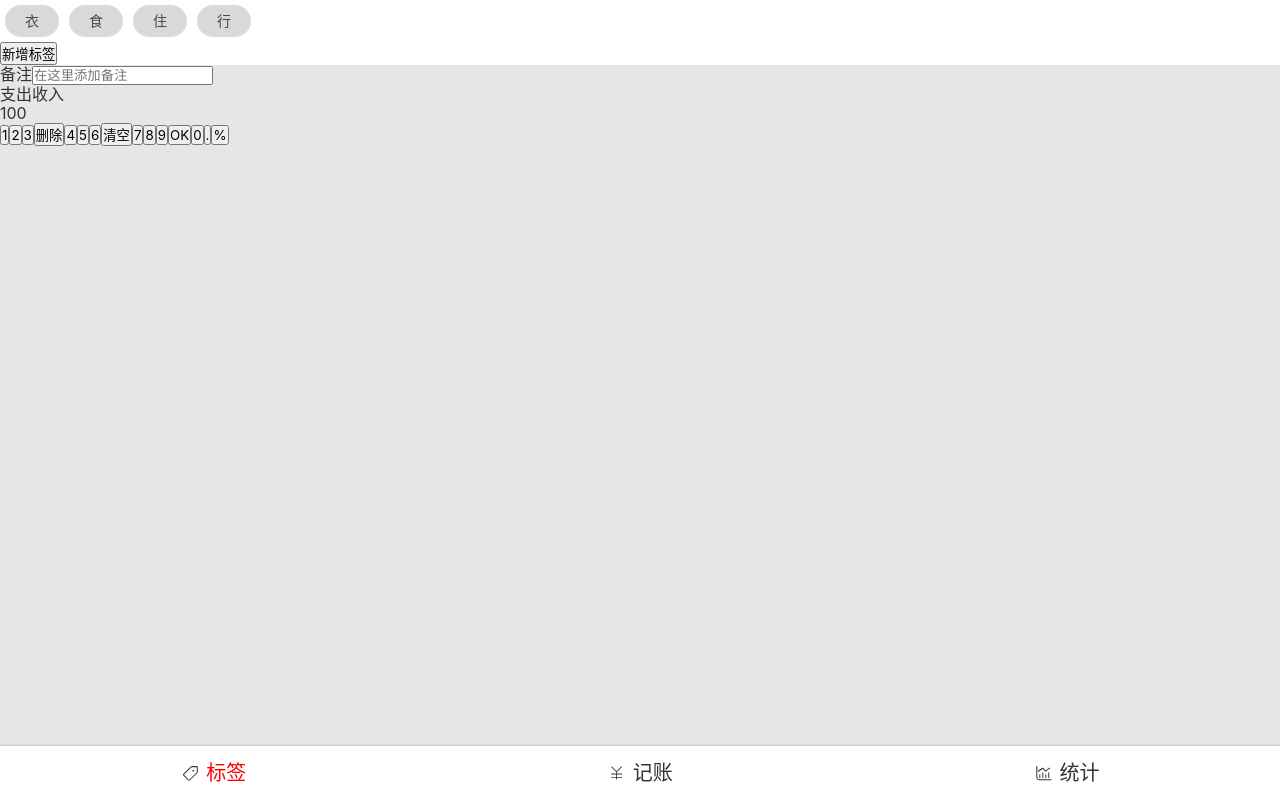
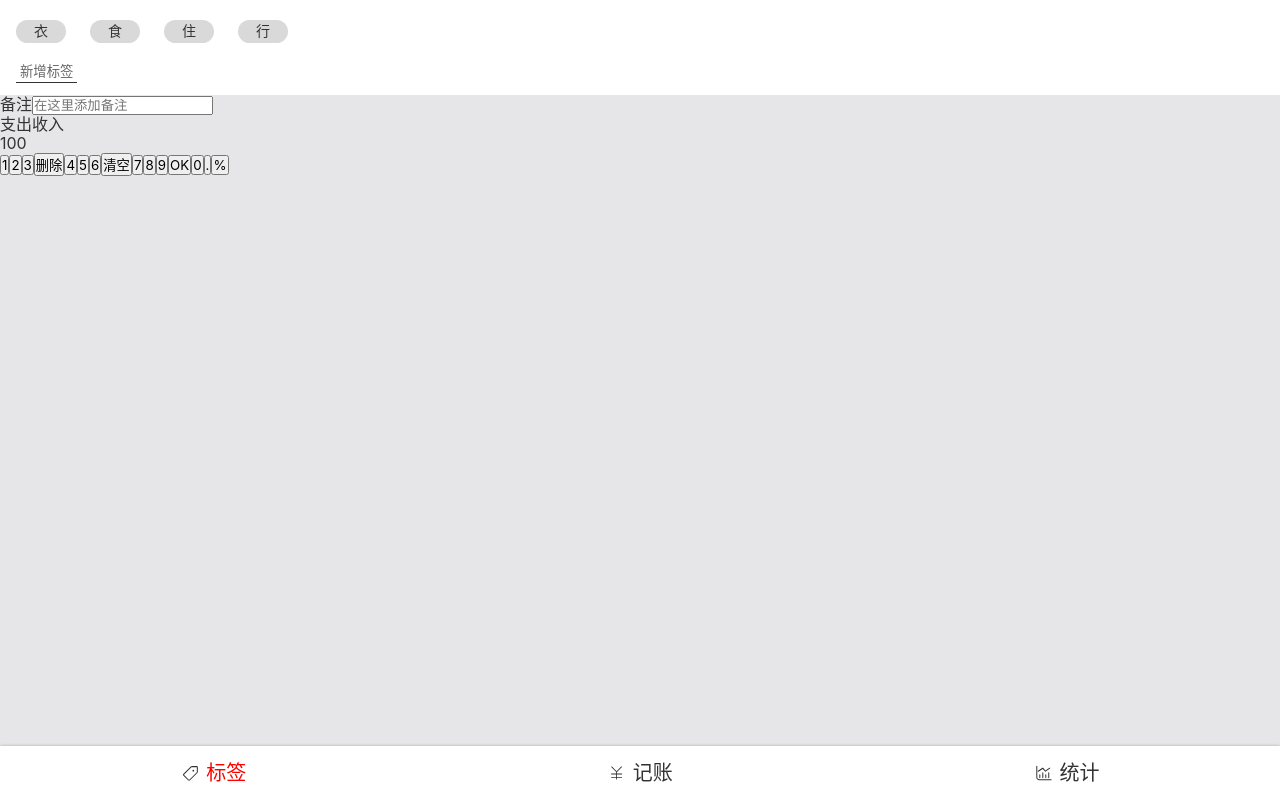
Before and after one commit to dreamqyq/easy-pocket, a React app: page /#/tags in a window 1280 px wide. Built offline with nearby package versions, Linux system fonts and the light colour scheme.

Commit message:
finished: Tags Page - TagsSection UI

```diff
--- a/src/views/Tags.tsx
+++ b/src/views/Tags.tsx
@@ -2,46 +2,41 @@ import React from 'react';
 import styled from 'styled-components';
 import Layout from 'components/Layout';
 
-const TagsWrap = styled.section`
+const TagsSection = styled.section`
   background: #fff;
-  >ol{
-    display: flex;
-    >li{
-      margin: 5px;
+  padding: 12px 16px;
+  > ol{
+    margin-left: -12px;
+    > li{
+      background: #D9D9D9;
+      border-radius: 18px;
+      display: inline-block;
+      padding: 3px 18px;
+      font-size: 14px;
+      margin: 8px 12px;
     }
   }
+  > button{
+    background: none;
+    border: none;
+    border-bottom: 1px solid #333;
+    padding: 2px 4px;
+    color: #666;
+    margin-top: 8px;
+  }
 `;
-const TagButton = styled.button`
-  font-size: 14px;
-  border-radius: 18px;
-  padding: 5px 20px;
-  line-height: 22px;
-  color: #484848;
-  border: none;
-  background: #D9D9D9;
-`;
-const AddTagButton = styled.button``;
 const Tags = () => {
   return (
     <Layout>
-      <TagsWrap>
+      <TagsSection>
         <ol>
-          <li>
-            <TagButton>衣</TagButton>
-          </li>
-          <li>
-            <TagButton>食</TagButton>
-          </li>
-          <li>
-            <TagButton>住</TagButton>
-          </li>
-          <li>
-            <TagButton>行</TagButton>
-          </li>
+          <li>衣</li>
+          <li>食</li>
+          <li>住</li>
+          <li>行</li>
         </ol>
-
-        <AddTagButton>新增标签</AddTagButton>
-      </TagsWrap>
+        <button>新增标签</button>
+      </TagsSection>
 
       <section>
         <label>
```
